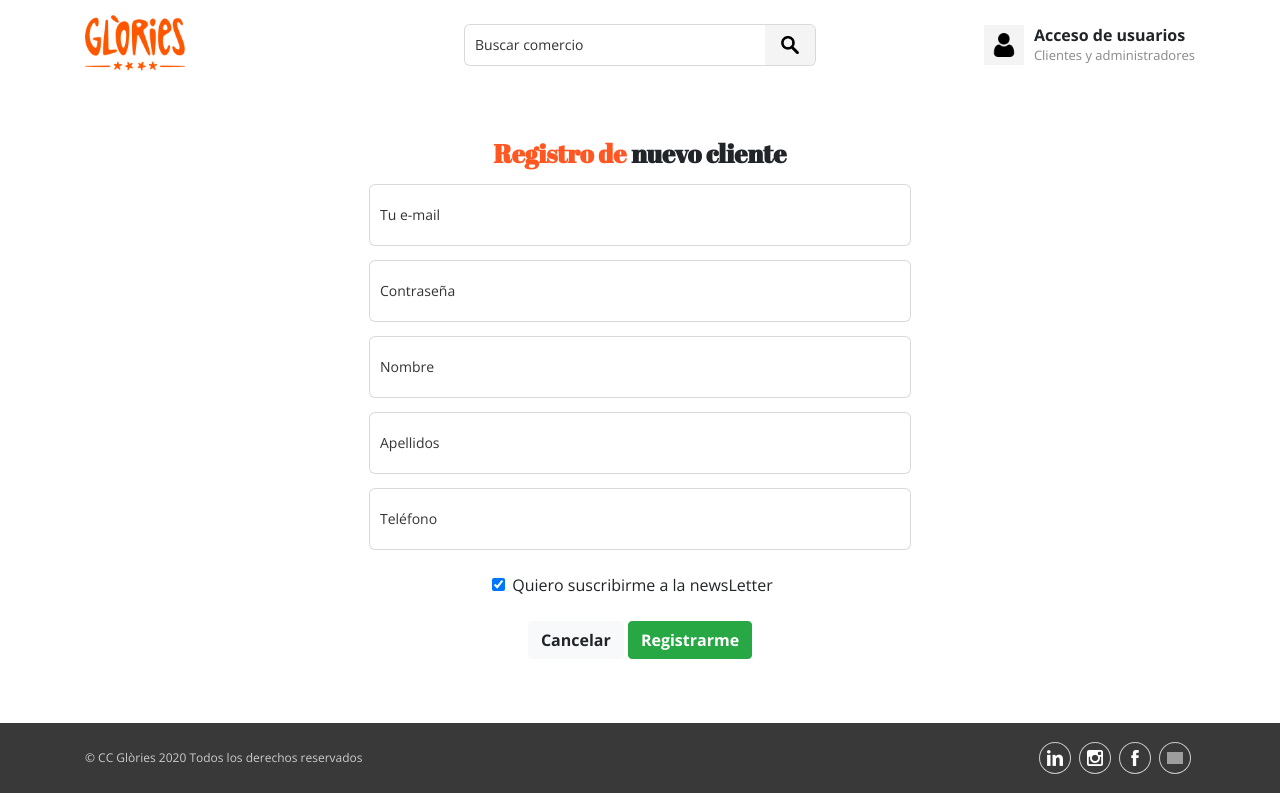
After one commit to p9glories/glories, a PHP site: page /Vistas/cliente-registro.php in a window 1280 px wide. The commit adds this page. Run offline with PHP 8.4, Linux system fonts and the light colour scheme; grey boxes are pictures that could not be loaded.

Commit message:
Registro de nuevo cliente

```diff
--- a/Vistas/Cliente/NoInsertado.php
+++ b/Vistas/Cliente/NoInsertado.php
@@ -9,7 +9,7 @@
 
 <a href="../Vistas/Cliente/insertarCliente.php">Volver</a>
 <br>
-<a href="../index.html">Inicio</a>
+<a href="../index.php">Inicio</a>
 
 
 <?php
--- a/Vistas/Includes/header.php
+++ b/Vistas/Includes/header.php
@@ -77,7 +77,7 @@
              		<input type="submit" class="btn btn-orange btn-lg" value="Iniciar sesión">
 		        </div>
 				<div class="col-12 mb-4 text-center">
-					<a href="nuevo-cliente.php" class="link">
+					<a href="cliente-registro.php" class="link">
 						Registrarme como nuevo cliente
 						<svg class="bi bi-arrow-right" width="1em" height="1em" viewBox="0 0 16 16" fill="currentColor" xmlns="http://www.w3.org/2000/svg">
 					  		<path fill-rule="evenodd" d="M10.146 4.646a.5.5 0 01.708 0l3 3a.5.5 0 010 .708l-3 3a.5.5 0 01-.708-.708L12.793 8l-2.647-2.646a.5.5 0 010-.708z" clip-rule="evenodd"/>
--- /dev/null
+++ b/Vistas/cliente-registro.php
@@ -0,0 +1,83 @@
+<?php
+//GP
+require_once "../Controladores/SesionesController.php";
+$objecteSessio = new SesionesController();
+?>
+
+<?php
+    include 'Includes/header.php';
+?>
+
+<body>
+
+<section class="admin">
+    <div class="container mt-5 mb-5">
+
+        <form class="text-center" action="../../Controladores/ClientesController.php" method="POST">
+        <div class="row">
+            <h3 class="col-12 mb-3 fw-600"><span class="c-orange">Registro de</span> nuevo cliente</h3>
+            <div class="col-md-6 offset-md-3 mb-3">
+                <div class="input-container">
+                    <input type="text" id="email" name="email" required="required">
+                    <label for="email" class="label">Tu e-mail</label>
+                </div>
+            </div>
+            <div class="col-md-6 offset-md-3 mb-3">
+                <div class="input-container">
+                    <input type="text" id="password" name="password" required="required">
+                    <label for="password" class="label">Contraseña</label>
+                </div>
+            </div>
+            <div class="col-md-6 offset-md-3 mb-3">
+                <div class="input-container">
+                    <input type="text" id="nombre" name="nombre" required="required">
+                    <label for="nombre" class="label">Nombre</label>
+                </div>
+            </div>
+            <div class="col-md-6 offset-md-3 mb-3">
+                <div class="input-container">
+                    <input type="text" id="apellidos" name="apellidos" required="required">
+                    <label for="apellidos" class="label">Apellidos</label>
+                </div>
+            </div>
+            <div class="col-md-6 offset-md-3 mb-4">
+                <div class="input-container">
+                    <input type="text" id="telefono" name="telefono" required="required">
+                    <label for="telefono" class="label">Teléfono</label>
+                </div>
+            </div>
+            <div class="form-check col-md-6 offset-md-3 mb-4">
+                <input type="checkbox" class="form-check-input" id="news" checked="checked">
+                <label class="form-check-label" for="news">Quiero suscribirme a la newsLetter</label>
+            </div>
+            <div class="col-md-6 offset-md-3 mb-3">
+                <a href="javascript:void(0)" onclick="goBack()" class="btn btn-light">Cancelar</a>
+                <input type="hidden" name="newsletter" id="newsletter" value="1">
+                <input type="hidden" name="operacio" value="inserta">
+                <input type="submit" class="btn btn-success" value="Registrarme">
+            </div>
+        </div>
+        </form>
+
+    </div>
+</section>
+
+<?php include 'Includes/footer.php'; ?>
+
+</body>
+
+<script>
+    $('#news').on('change',function(){
+        var checked=this.checked;
+        if(checked==true) {
+            $('#newsletter').val('0');
+            }
+        else {
+            $('#newsletter').val('1');
+        }
+    });
+    function goBack() {
+      window.history.back();
+    }
+</script>
+</html>
```
Also changed, not shown: Vistas/Cliente/Insertado.php (+16 -13 lines), 2 other files.
